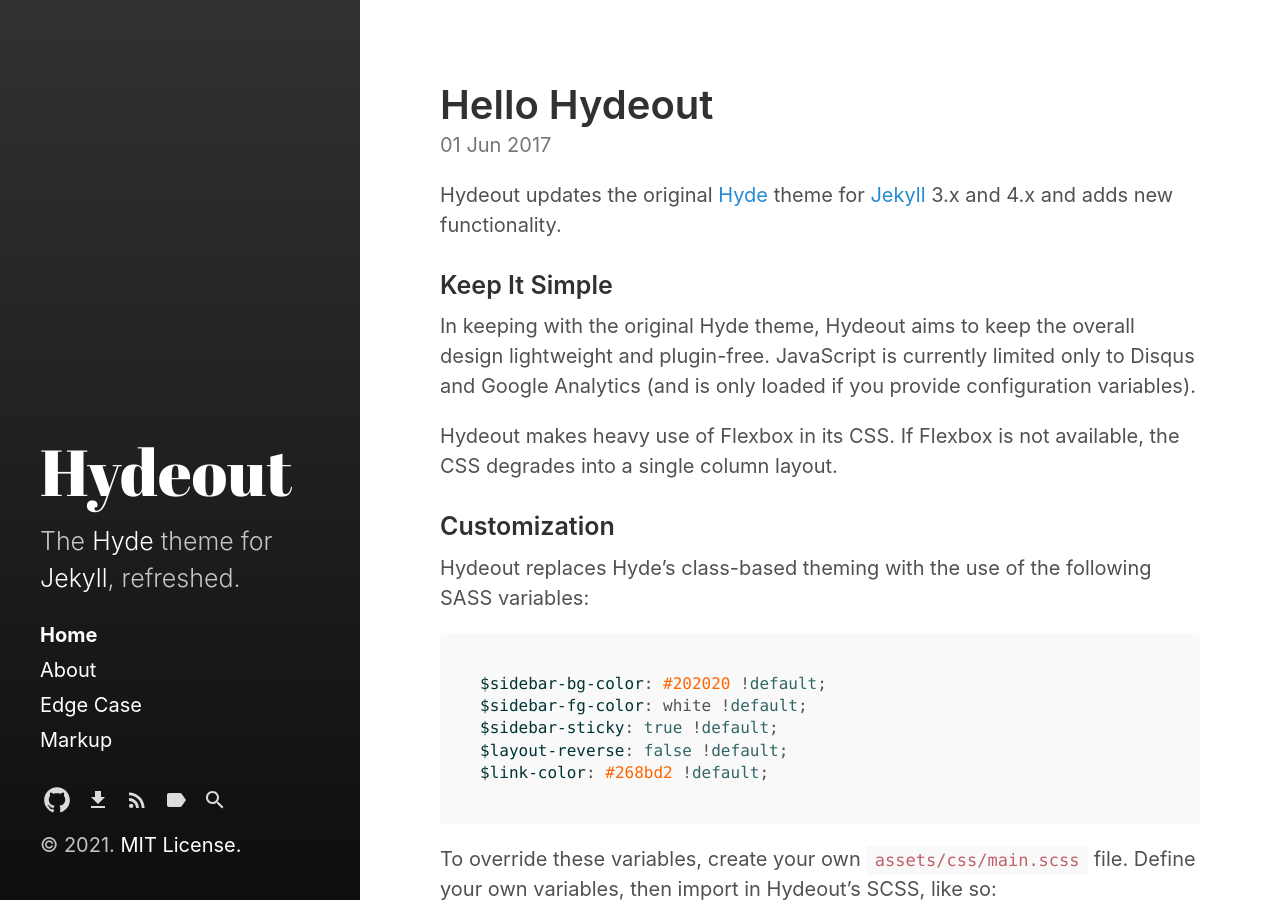
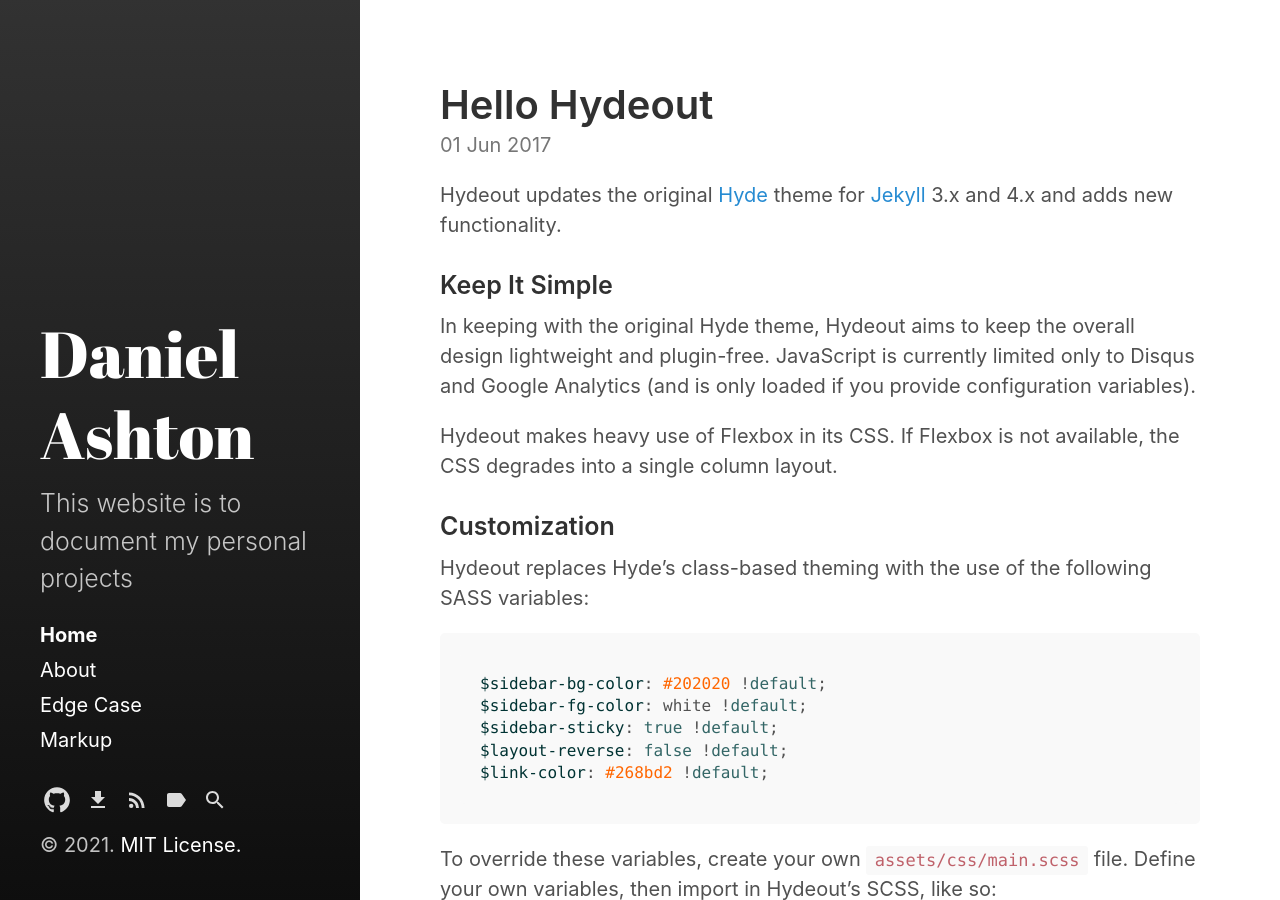
Before and after one commit to Daniel-Ashton/Daniel-Ashton.github.io, a Jekyll site: the page built from index.html, in a window 1280 px wide and 900 px high. Built offline with Jekyll 4.4.1, drawn with Linux system fonts in a browser that asks for light colours; the list of posts is cut into pages by our own code.

Commit message:
Update _config.yml

```diff
--- a/_config.yml
+++ b/_config.yml
@@ -3,9 +3,9 @@ markdown:         kramdown
 highlighter:      rouge
 
 # Setup
-title:            Hydeout
-tagline:          'A Jekyll theme'
-description:      'The <a href="http://hyde.getpoole.com" target="_blank">Hyde</a> theme for <a href="http://jekyllrb.com" target="_blank">Jekyll</a>, refreshed.'
+title:            Daniel Ashton
+tagline:          'A project website'
+description:      'This website is to document my personal projects'
 url:              https://fongandrew.github.io
 baseurl:          '/'
                   # the optional subpath of your site, e.g. "/blog"
@@ -15,8 +15,7 @@ baseurl:          '/'
                   # sidebar_blog_link below.
 remote_theme: fongandrew/hydeout
 author:
-  name:           'Andrew Fong'
-  url:            https://twitter.com/fongandrewc
+  name:           'Daniel Ashton'
 
 paginate:         5
 # paginate_path:    '/page:num'
@@ -60,4 +59,4 @@ google_analytics: UA-100461102-1
 # own fork.
 hydeout:
   version:          4.2.0
-  repo:             https://github.com/fongandrew/hydeout
+  repo:             https://github.com/Daniel-Ashton
```
